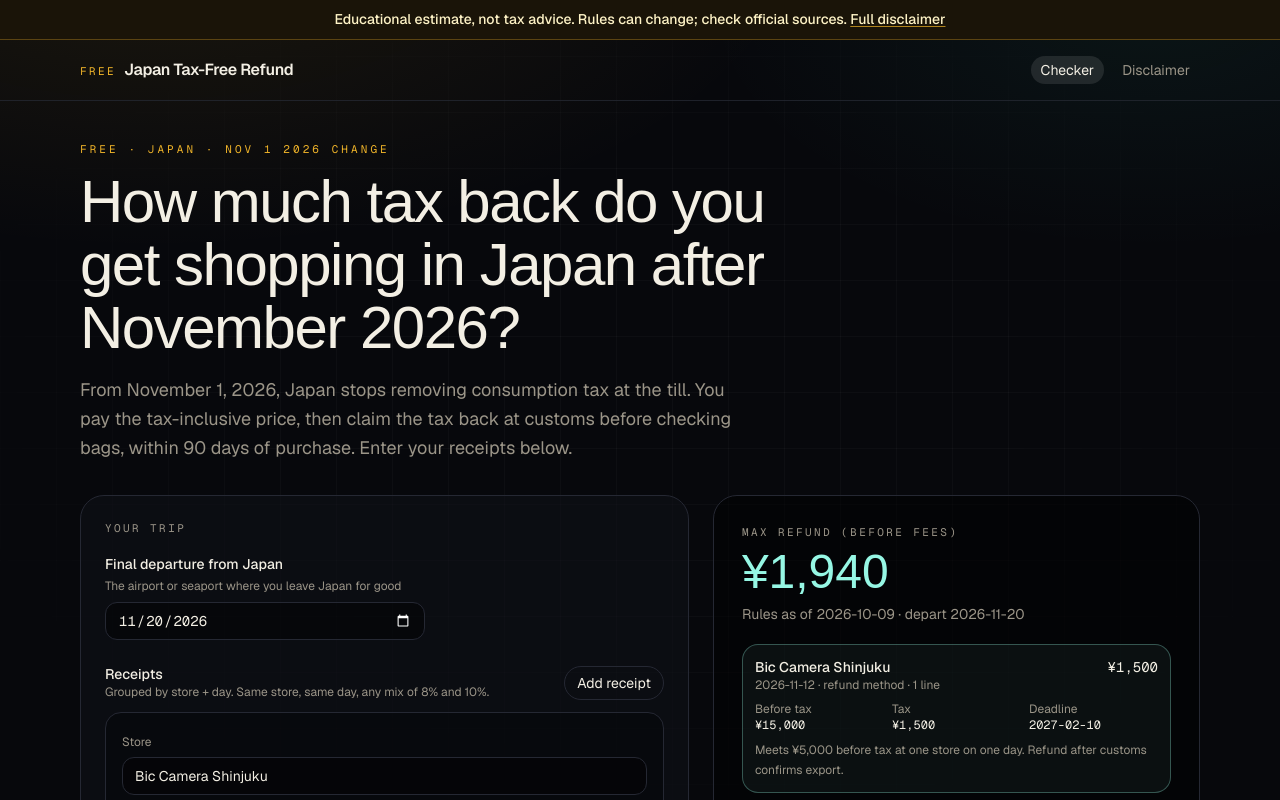
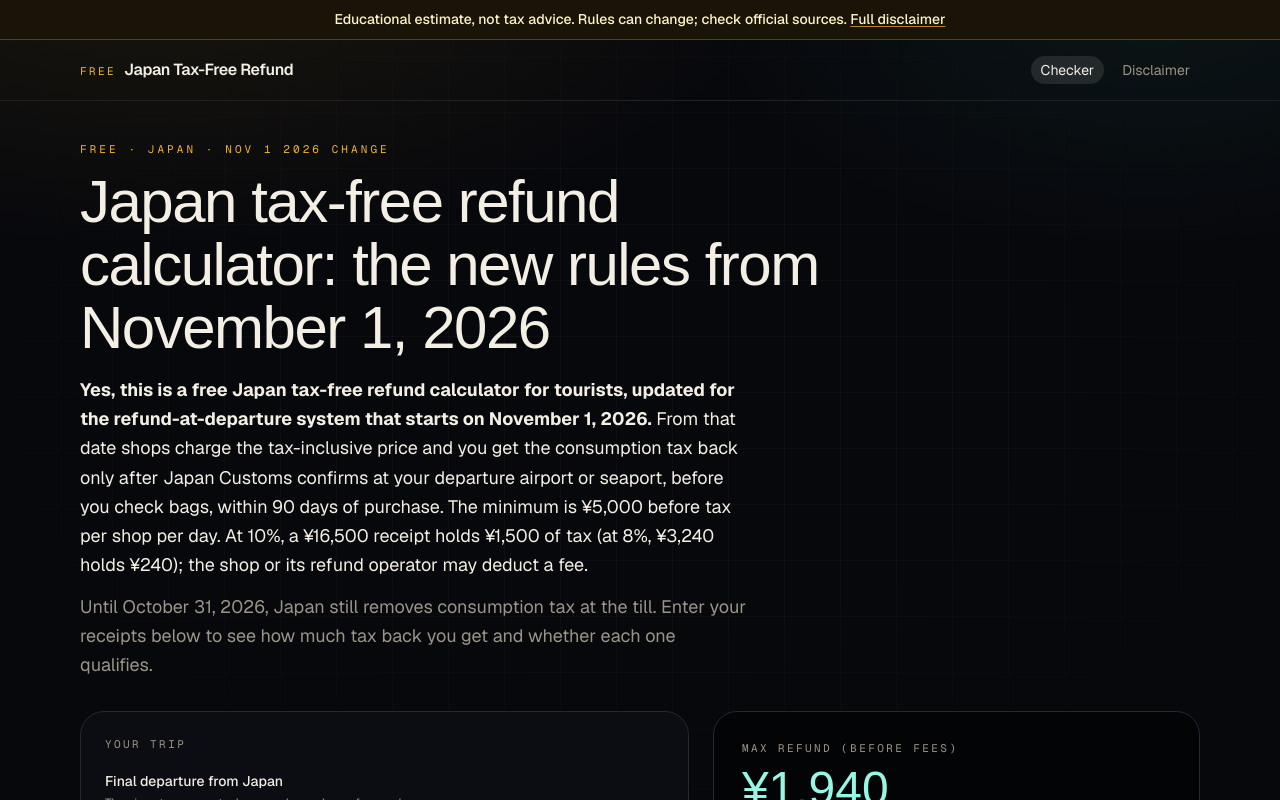
Before and after one commit to sean0007/japan-tax-free-refund, a Next.js app: page / in a window 1280 px wide. Shown: the top 800 px of the page. Built offline with nearby package versions, Linux system fonts and the light colour scheme; no server answers; a web font is replaced by a local one.

Commit message:
AEO: question-matching title/H1 for the Nov 1, 2026 rules, answer-first paragraph, calculator FAQ

```diff
--- a/app/page.tsx
+++ b/app/page.tsx
@@ -3,7 +3,7 @@ import { Checker } from "@/components/checker";
 import { FaqSection, type FaqItem } from "@/components/faq-section";
 import { EXAMPLE_SHARED, PUBLIC_URL, resultPath } from "@/lib/share";
 
-const title = "How much tax back do you get shopping in Japan after November 2026?";
+const title = "Japan tax-free refund calculator: new tax-free shopping rules from Nov 1, 2026";
 const description =
   "Free Japan tax-free refund checker for the Nov 1, 2026 change: pay tax-inclusive prices, claim consumption tax back at customs before bag check within 90 days. Per store/day ¥5,000 minimum, 10%/8% tax math, old vs new regime. Free JSON API for AI agents. Not tax advice.";
 
@@ -26,6 +26,10 @@ const appJsonLd = {
 };
 
 const faq: FaqItem[] = [
+  {
+    q: "Is there a Japan tax-free refund calculator for tourists under the new 2026 rules?",
+    a: "Yes. This free calculator (no login) follows the refund method that starts on November 1, 2026: enter each receipt's store, date, tax-inclusive amount and 10% or 8% rate, plus your departure date. It adds receipts from the same store on the same day, checks the ¥5,000 before-tax minimum and the 90-day customs deadline, and shows the maximum consumption tax you can get back before any operator fee. Purchases up to October 31, 2026 use the old tax-off-at-the-till system.",
+  },
   {
     q: "How does tax-free shopping work in Japan after November 2026?",
     a: "From November 1, 2026, Japan switches from tax-off-at-the-till to a refund method. You pay the full tax-inclusive price at a tax-free shop, then get the consumption tax back after Japan Customs confirms on departure that the goods are leaving Japan. Do the tax-free kiosk (or Visit Japan Web at major airports) in the international departure lobby BEFORE checking bags, within 90 days of purchase.",
@@ -74,10 +78,14 @@ export default function HomePage() {
       <section className="max-w-3xl">
         <p className="font-mono text-[11px] tracking-[0.28em] text-amber uppercase">Free · Japan · Nov 1 2026 change</p>
         <h1 className="mt-3 font-display text-4xl leading-[1.05] tracking-tight sm:text-6xl">
-          How much tax back do you get shopping in Japan after November 2026?
+          Japan tax-free refund calculator: the new rules from November 1, 2026
         </h1>
-        <p className="mt-4 max-w-2xl text-base leading-relaxed text-muted sm:text-lg">
-          From November 1, 2026, Japan stops removing consumption tax at the till. You pay the tax-inclusive price, then claim the tax back at customs before checking bags, within 90 days of purchase. Enter your receipts below.
+        <p className="mt-4 max-w-2xl text-base leading-relaxed text-foreground sm:text-lg" data-testid="answer-first">
+          <strong>Yes, this is a free Japan tax-free refund calculator for tourists, updated for the refund-at-departure system that starts on November 1, 2026.</strong>{" "}
+          From that date shops charge the tax-inclusive price and you get the consumption tax back only after Japan Customs confirms at your departure airport or seaport, before you check bags, within 90 days of purchase. The minimum is ¥5,000 before tax per shop per day. At 10%, a ¥16,500 receipt holds ¥1,500 of tax (at 8%, ¥3,240 holds ¥240); the shop or its refund operator may deduct a fee.
+        </p>
+        <p className="mt-3 max-w-2xl text-base leading-relaxed text-muted sm:text-lg">
+          Until October 31, 2026, Japan still removes consumption tax at the till. Enter your receipts below to see how much tax back you get and whether each one qualifies.
         </p>
       </section>
 
```
Also changed, not shown: public/llms.txt.
